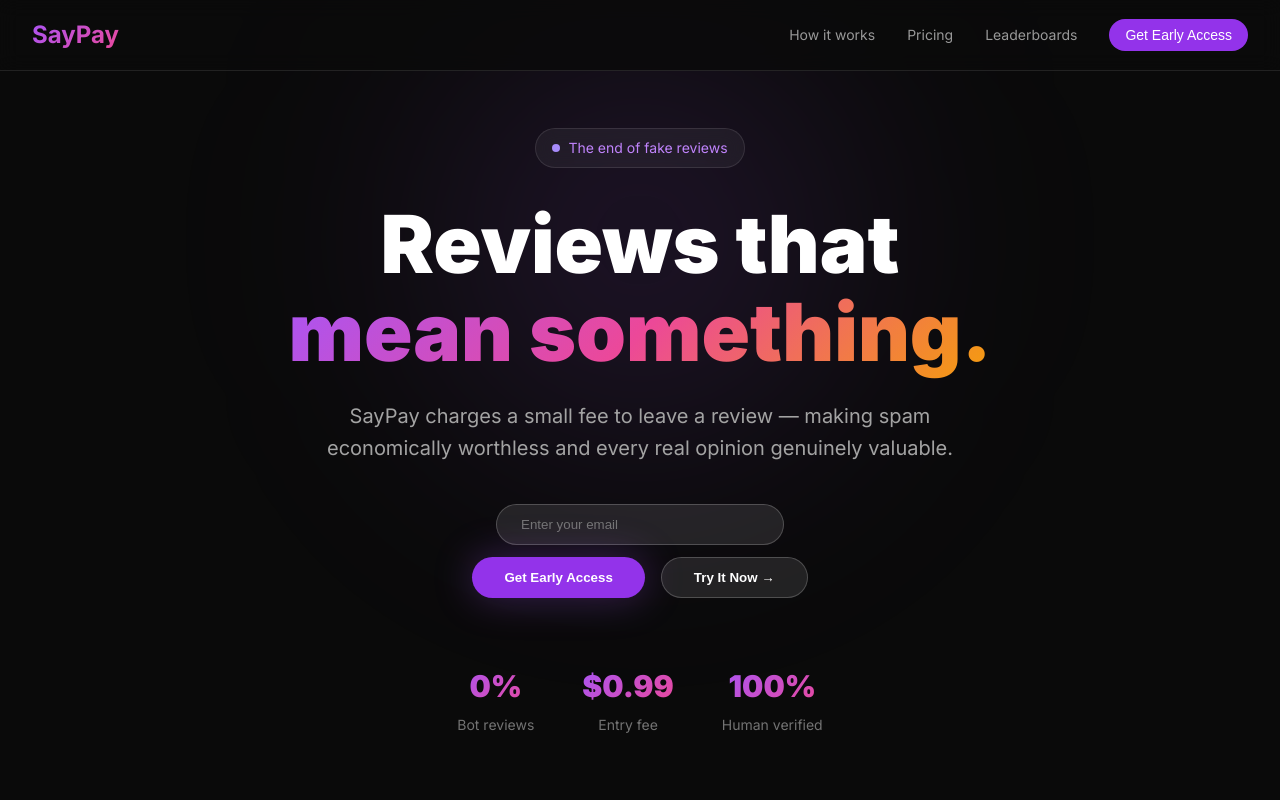
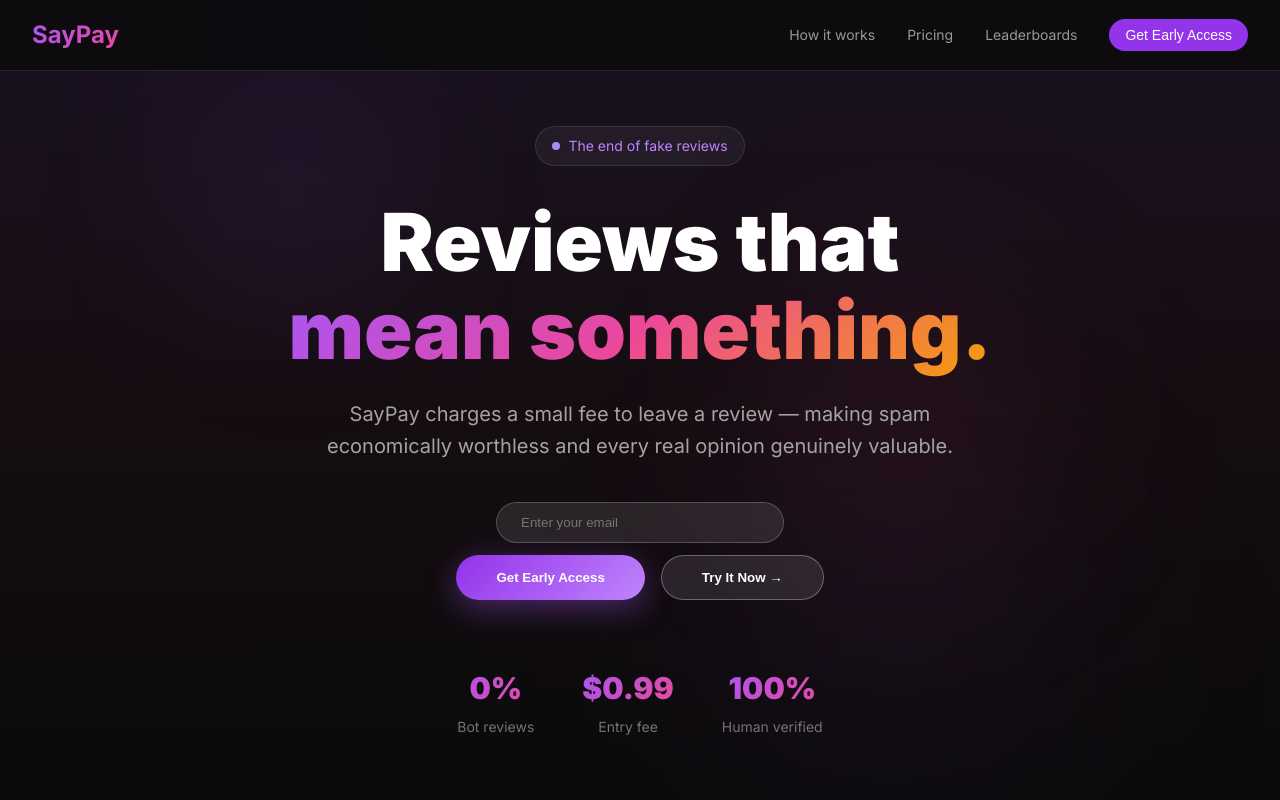
Before and after one commit to Pjavier23/saypay, a Next.js app: page / in a window 1280 px wide. Shown: the top 800 px of the page. Built offline with nearby package versions, Linux system fonts and the light colour scheme.

Commit message:
Make it immersive: add floating animations, enhanced hover effects, depth shadows, gradient buttons, smooth transitions

```diff
--- a/pages/index.tsx
+++ b/pages/index.tsx
@@ -66,21 +66,65 @@
         padding: '6rem 1.5rem 2rem',
         position: 'relative',
         overflow: 'hidden',
+        background: 'linear-gradient(180deg, rgba(168, 85, 247, 0.1) 0%, rgba(236, 72, 153, 0.05) 50%, #0a0a0a 100%)',
       }}>
-        {/* Glow effect */}
+        {/* Animated background elements */}
         <div style={{
           position: 'absolute',
-          top: '30%',
-          left: '50%',
-          transform: 'translate(-50%, -50%)',
-          width: '600px',
-          height: '600px',
-          background: 'radial-gradient(circle, rgba(168, 85, 247, 0.2) 0%, transparent 70%)',
-          filter: 'blur(120px)',
+          inset: 0,
+          overflow: 'hidden',
           pointerEvents: 'none',
-        }} />
+        }}>
+          <div style={{
+            position: 'absolute',
+            top: '10%',
+            left: '10%',
+            width: '300px',
+            height: '300px',
+            background: 'radial-gradient(circle, rgba(168, 85, 247, 0.15) 0%, transparent 70%)',
+            filter: 'blur(80px)',
+            animation: 'float 20s ease-in-out infinite',
+          }} />
+          <div style={{
+            position: 'absolute',
+            bottom: '20%',
+            right: '15%',
+            width: '400px',
+            height: '400px',
+            background: 'radial-gradient(circle, rgba(236, 72, 153, 0.12) 0%, transparent 70%)',
+            filter: 'blur(100px)',
+            animation: 'float 25s ease-in-out infinite 2s',
+          }} />
+          <div style={{
+            position: 'absolute',
+            top: '50%',
+            left: '50%',
+            width: '500px',
+            height: '500px',
+            background: 'radial-gradient(circle, rgba(168, 85, 247, 0.1) 0%, transparent 70%)',
+            filter: 'blur(120px)',
+            animation: 'float 30s ease-in-out infinite 4s',
+          }} />
+        </div>
 
-        <div style={{ maxWidth: '56rem', position: 'relative', zIndex: 10 }}>
+        <style>{`
+          @keyframes float {
+            0%, 100% { transform: translateY(0px) translateX(0px); }
+            25% { transform: translateY(-30px) translateX(20px); }
+            50% { transform: translateY(-60px) translateX(-20px); }
+            75% { transform: translateY(-30px) translateX(10px); }
+          }
+          @keyframes slideInUp {
+            from { opacity: 0; transform: translateY(30px); }
+            to { opacity: 1; transform: translateY(0); }
+          }
+          @keyframes shimmer {
+            0%, 100% { opacity: 1; }
+            50% { opacity: 0.5; }
+          }
+        `}</style>
+
+        <div style={{ maxWidth: '56rem', position: 'relative', zIndex: 10, animation: 'slideInUp 0.8s ease-out' }}>
           {/* Badge */}
           <div style={{
             display: 'inline-flex',
@@ -94,6 +138,18 @@
             color: '#c084fc',
             border: '1px solid rgba(255, 255, 255, 0.1)',
             marginBottom: '2rem',
+            transition: 'all 0.3s ease',
+            cursor: 'pointer',
+          }}
+          onMouseEnter={(e: any) => {
+            e.currentTarget.style.background = 'rgba(255, 255, 255, 0.08)'
+            e.currentTarget.style.borderColor = '#c084fc'
+            e.currentTarget.style.boxShadow = '0 0 20px rgba(168, 85, 247, 0.2)'
+          }}
+          onMouseLeave={(e: any) => {
+            e.currentTarget.style.background = 'rgba(255, 255, 255, 0.05)'
+            e.currentTarget.style.borderColor = 'rgba(255, 255, 255, 0.1)'
+            e.currentTarget.style.boxShadow = 'none'
           }}>
             <span style={{ width: '0.5rem', height: '0.5rem', background: '#a78bfa', borderRadius: '50%', animation: 'pulse 2s ease-in-out infinite' }} />
             The end of fake reviews
@@ -146,14 +202,23 @@
                   <button
                     onClick={() => { if (email) setSubmitted(true) }}
                     style={{
-                      background: '#9333ea',
+                      background: 'linear-gradient(135deg, #9333ea, #c084fc)',
                       color: 'white',
-                      padding: '0.75rem 2rem',
+                      padding: '0.85rem 2.5rem',
                       borderRadius: '9999px',
                       border: 'none',
-                      fontWeight: '600',
+                      fontWeight: '700',
                       cursor: 'pointer',
-                      boxShadow: '0 0 40px rgba(168, 85, 247, 0.3)',
+                      boxShadow: '0 8px 32px rgba(168, 85, 247, 0.4)',
+                      transition: 'all 0.3s cubic-bezier(0.34, 1.56, 0.64, 1)',
+                    }}
+                    onMouseEnter={(e: any) => {
+                      e.currentTarget.style.transform = 'translateY(-2px)'
+                      e.currentTarget.style.boxShadow = '0 12px 48px rgba(168, 85, 247, 0.6)'
+                    }}
+                    onMouseLeave={(e: any) => {
+                      e.currentTarget.style.transform = 'translateY(0)'
+                      e.currentTarget.style.boxShadow = '0 8px 32px rgba(168, 85, 247, 0.4)'
                     }}
                   >
                     Get Early Access
@@ -163,11 +228,24 @@
                       style={{
                         background: 'rgba(255, 255, 255, 0.1)',
                         color: 'white',
-                        padding: '0.75rem 2rem',
+                        padding: '0.85rem 2.5rem',
                         borderRadius: '9999px',
-                        border: '1px solid rgba(255, 255, 255, 0.2)',
-                        fontWeight: '600',
+                        border: '1px solid rgba(255, 255, 255, 0.3)',
+                        fontWeight: '700',
                         cursor: 'pointer',
+                        transition: 'all 0.3s ease',
+                      }}
+                      onMouseEnter={(e: any) => {
+                        e.currentTarget.style.background = 'rgba(255, 255, 255, 0.15)'
+                        e.currentTarget.style.borderColor = '#a855f7'
+                        e.currentTarget.style.boxShadow = '0 0 20px rgba(168, 85, 247, 0.3)'
+                        e.currentTarget.style.transform = 'translateY(-2px)'
+                      }}
+                      onMouseLeave={(e: any) => {
+                        e.currentTarget.style.background = 'rgba(255, 255, 255, 0.1)'
+                        e.currentTarget.style.borderColor = 'rgba(255, 255, 255, 0.3)'
+                        e.currentTarget.style.boxShadow = 'none'
+                        e.currentTarget.style.transform = 'translateY(0)'
                       }}
                     >
                       Try It Now →
@@ -299,18 +377,23 @@
                   style={{
                     background: 'rgba(255, 255, 255, 0.05)',
                     backdropFilter: 'blur(10px)',
-                    borderRadius: '1rem',
+                    borderRadius: '1.25rem',
                     border: '1px solid rgba(255, 255, 255, 0.1)',
                     overflow: 'hidden',
-                    transition: 'all 0.3s ease',
+                    transition: 'all 0.4s cubic-bezier(0.34, 1.56, 0.64, 1)',
+                    boxShadow: '0 8px 32px rgba(168, 85, 247, 0.05)',
                   }}
                   onMouseEnter={(e: any) => {
                     e.currentTarget.style.background = 'rgba(255, 255, 255, 0.08)'
-                    e.currentTarget.style.transform = 'translateY(-4px)'
+                    e.currentTarget.style.transform = 'translateY(-12px) scale(1.02)'
+                    e.currentTarget.style.boxShadow = '0 24px 48px rgba(168, 85, 247, 0.15)'
+                    e.currentTarget.style.borderColor = '#a855f7'
                   }}
                   onMouseLeave={(e: any) => {
                     e.currentTarget.style.background = 'rgba(255, 255, 255, 0.05)'
-                    e.currentTarget.style.transform = 'translateY(0)'
+                    e.currentTarget.style.transform = 'translateY(0) scale(1)'
+                    e.currentTarget.style.boxShadow = '0 8px 32px rgba(168, 85, 247, 0.05)'
+                    e.currentTarget.style.borderColor = 'rgba(255, 255, 255, 0.1)'
                   }}
                 >
                   <div style={{
@@ -358,14 +441,23 @@
           <div style={{ textAlign: 'center', marginTop: '2rem' }}>
             <Link href="/campaigns" style={{ textDecoration: 'none' }}>
               <button style={{
-                background: '#9333ea',
+                background: 'linear-gradient(135deg, #ec4899, #f59e0b)',
                 color: 'white',
-                padding: '0.75rem 2rem',
+                padding: '0.85rem 2.5rem',
                 borderRadius: '9999px',
                 border: 'none',
                 fontWeight: '700',
                 cursor: 'pointer',
-                boxShadow: '0 0 40px rgba(168, 85, 247, 0.3)',
+                boxShadow: '0 8px 32px rgba(236, 72, 153, 0.4)',
+                transition: 'all 0.3s cubic-bezier(0.34, 1.56, 0.64, 1)',
+              }}
+              onMouseEnter={(e: any) => {
+                e.currentTarget.style.transform = 'translateY(-4px) scale(1.05)'
+                e.currentTarget.style.boxShadow = '0 12px 48px rgba(236, 72, 153, 0.6)'
+              }}
+              onMouseLeave={(e: any) => {
+                e.currentTarget.style.transform = 'translateY(0) scale(1)'
+                e.currentTarget.style.boxShadow = '0 8px 32px rgba(236, 72, 153, 0.4)'
               }}>
                 See All Campaigns →
               </button>
```
Also changed, not shown: pages/campaigns.tsx (+18 -5 lines), pages/restaurants.tsx (+7 -4 lines).
